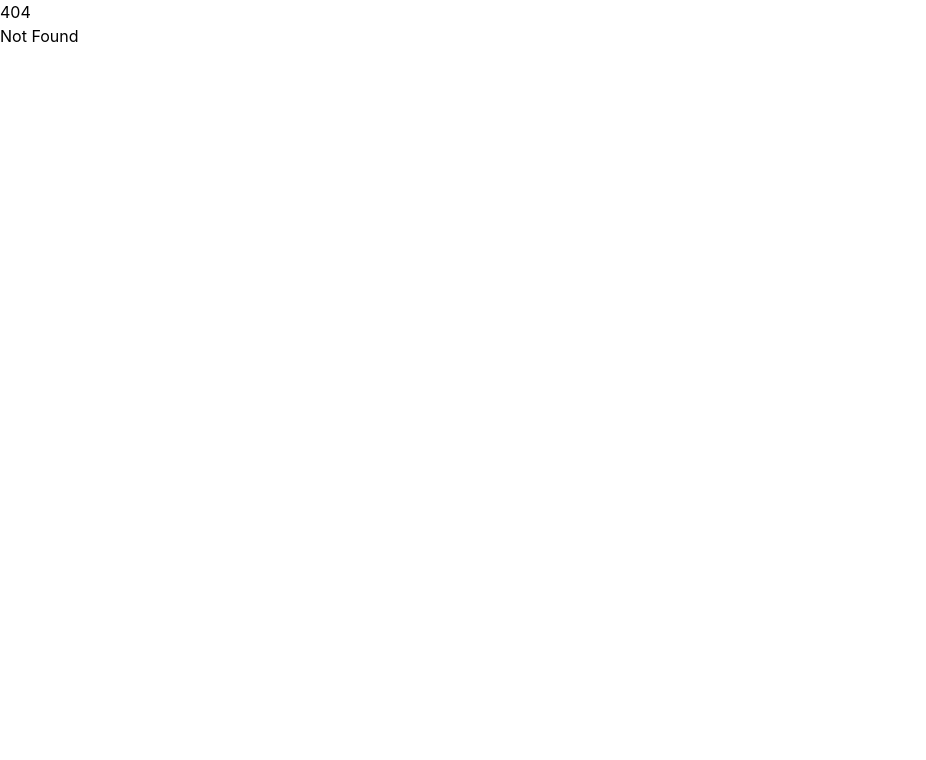
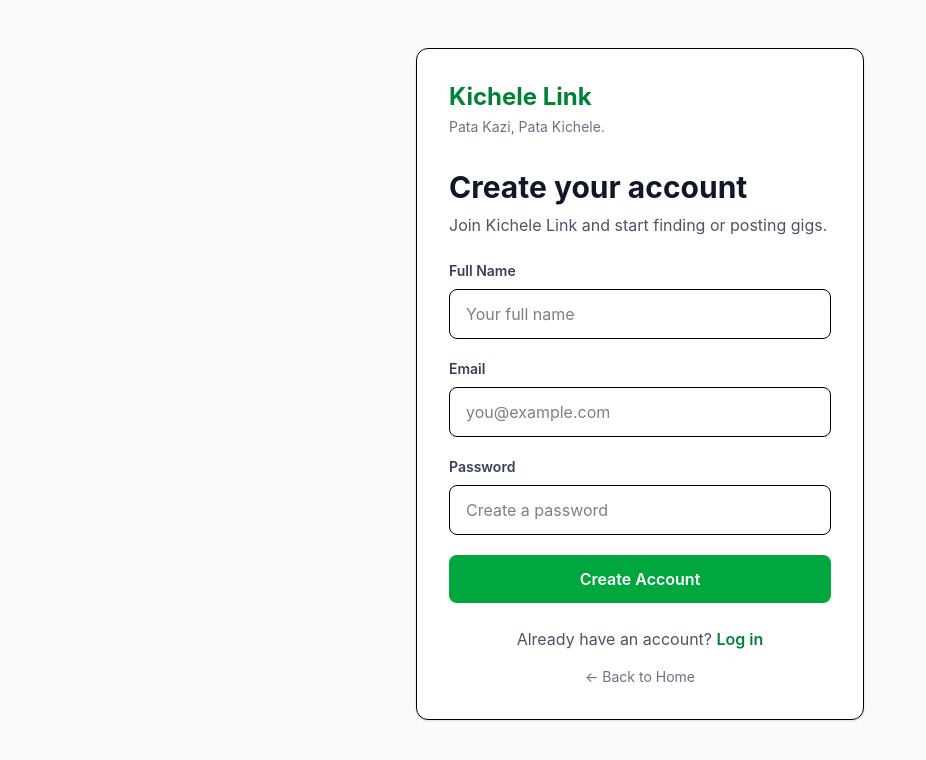
Before and after one commit to astrocuske/kichele-link, a SvelteKit app: page /signup in a window 1280 px wide. Before the commit this address had no page. Shown: the top 760 px of the page, without its empty margins (0-926 px from the left). Built offline with nearby package versions, Linux system fonts and the light colour scheme.

Commit message:
Add login and signup pages

```diff
--- a/src/routes/+page.svelte
+++ b/src/routes/+page.svelte
@@ -1,3 +1,37 @@
+<script lang="ts">
+	type Gig = {
+		id: number;
+		title: string;
+		category: string;
+		pay: string;
+		location: string;
+	};
+
+	const gigs: Gig[] = [
+		{
+			id: 1,
+			title: 'Help with House Cleaning',
+			category: 'Cleaning',
+			pay: 'KSh 800',
+			location: 'Nakuru'
+		},
+		{
+			id: 2,
+			title: 'Computer Setup',
+			category: 'Technology',
+			pay: 'KSh 1,500',
+			location: 'Nakuru'
+		},
+		{
+			id: 3,
+			title: 'Deliver Documents',
+			category: 'Delivery',
+			pay: 'KSh 500',
+			location: 'Gilgil'
+		}
+	];
+</script>
+
 <svelte:head>
 	<title>Kichele Link — Pata Kazi, Pata Kichele</title>
 	<meta
@@ -6,52 +40,28 @@
 	/>
 </svelte:head>
 
-<script lang="ts">
-	type Gig = {
-		title: string;
-		category: string;
-		pay: string;
-		location: string;
-	};
-
-	const gigs: Gig[] = [
-		{
-			title: 'Help with House Cleaning',
-			category: 'Cleaning',
-			pay: 'KSh 800',
-			location: 'Nakuru'
-		},
-		{
-			title: 'Computer Setup',
-			category: 'Technology',
-			pay: 'KSh 1,500',
-			location: 'Nakuru'
-		},
-		{
-			title: 'Deliver Documents',
-			category: 'Delivery',
-			pay: 'KSh 500',
-			location: 'Gilgil'
-		}
-	];
-</script>
-
 <div class="min-h-screen bg-gray-50">
 	<header class="border-b bg-white">
 		<div class="mx-auto flex max-w-6xl items-center justify-between px-6 py-4">
-			<div>
+			<a href="/" class="block">
 				<h1 class="text-2xl font-bold text-green-700">Kichele Link</h1>
 				<p class="text-sm text-gray-500">Pata Kazi, Pata Kichele.</p>
-			</div>
+			</a>
 
 			<div class="flex gap-3">
-				<button class="rounded-lg px-4 py-2 text-gray-700 hover:bg-gray-100">
+				<a
+					href="/login"
+					class="rounded-lg px-4 py-2 text-gray-700 hover:bg-gray-100"
+				>
 					Log in
-				</button>
+				</a>
 
-				<button class="rounded-lg bg-green-600 px-4 py-2 font-semibold text-white hover:bg-green-700">
+				<a
+					href="/signup"
+					class="rounded-lg bg-green-600 px-4 py-2 font-semibold text-white hover:bg-green-700"
+				>
 					Sign up
-				</button>
+				</a>
 			</div>
 		</div>
 	</header>
@@ -68,20 +78,29 @@
 			</p>
 
 			<div class="mt-8 flex justify-center gap-4">
-				<button class="rounded-lg bg-green-600 px-6 py-3 font-semibold text-white hover:bg-green-700">
+				<a
+					href="/gigs"
+					class="rounded-lg bg-green-600 px-6 py-3 font-semibold text-white hover:bg-green-700"
+				>
 					Find Gigs
-				</button>
+				</a>
 
-				<button class="rounded-lg border border-green-600 px-6 py-3 font-semibold text-green-700 hover:bg-green-50">
+				<a
+					href="/post-gig"
+					class="rounded-lg border border-green-600 px-6 py-3 font-semibold text-green-700 hover:bg-green-50"
+				>
 					Post a Gig
-				</button>
+				</a>
 			</div>
 		</section>
 
 		<section class="mt-14">
 			<div class="mb-6 flex items-center justify-between">
 				<h3 class="text-2xl font-bold text-gray-900">Available Gigs</h3>
-				<span class="text-sm text-gray-500">{gigs.length} gigs</span>
+
+				<span class="text-sm text-gray-500">
+					{gigs.length} gigs
+				</span>
 			</div>
 
 			<div class="grid gap-5 md:grid-cols-3">
@@ -93,16 +112,25 @@
 							{gig.category}
 						</span>
 
-						<h4 class="mt-4 text-lg font-bold text-gray-900">{gig.title}</h4>
+						<h4 class="mt-4 text-lg font-bold text-gray-900">
+							{gig.title}
+						</h4>
 
-						<p class="mt-2 text-gray-500">📍 {gig.location}</p>
+						<p class="mt-2 text-gray-500">
+							📍 {gig.location}
+						</p>
 
 						<div class="mt-5 flex items-center justify-between">
-							<strong class="text-lg text-green-700">{gig.pay}</strong>
+							<strong class="text-lg text-green-700">
+								{gig.pay}
+							</strong>
 
-							<button class="rounded-lg bg-gray-900 px-4 py-2 text-sm font-semibold text-white">
+							<a
+								href={`/gigs/${gig.id}`}
+								class="rounded-lg bg-gray-900 px-4 py-2 text-sm font-semibold text-white hover:bg-gray-800"
+							>
 								View Gig
-							</button>
+							</a>
 						</div>
 					</article>
 				{/each}
--- /dev/null
+++ b/src/routes/login/+page.svelte
@@ -0,0 +1,114 @@
+<script lang="ts">
+	let email = '';
+	let password = '';
+
+	function handleLogin() {
+		console.log('Login:', {
+			email,
+			password
+		});
+
+		alert('Login form submitted.');
+	}
+</script>
+
+<svelte:head>
+	<title>Log In | Kichele Link</title>
+	<meta
+		name="description"
+		content="Log in to your Kichele Link account."
+	/>
+</svelte:head>
+
+<div class="min-h-screen bg-gray-50 px-6 py-12">
+	<div class="mx-auto max-w-md">
+		<div class="rounded-xl border bg-white p-8 shadow-sm">
+			<a
+				href="/"
+				class="text-2xl font-bold text-green-700"
+			>
+				Kichele Link
+			</a>
+
+			<p class="mt-1 text-sm text-gray-500">
+				Pata Kazi, Pata Kichele.
+			</p>
+
+			<h1 class="mt-8 text-3xl font-bold text-gray-900">
+				Welcome back
+			</h1>
+
+			<p class="mt-2 text-gray-600">
+				Log in to find gigs or manage your work.
+			</p>
+
+			<form
+				onsubmit={(event) => {
+					event.preventDefault();
+					handleLogin();
+				}}
+				class="mt-6 space-y-5"
+			>
+				<div>
+					<label
+						for="email"
+						class="mb-2 block text-sm font-semibold text-gray-700"
+					>
+						Email
+					</label>
+
+					<input
+						id="email"
+						bind:value={email}
+						type="email"
+						placeholder="you@example.com"
+						required
+						class="w-full rounded-lg border px-4 py-3 outline-none focus:border-green-600"
+					/>
+				</div>
+
+				<div>
+					<label
+						for="password"
+						class="mb-2 block text-sm font-semibold text-gray-700"
+					>
+						Password
+					</label>
+
+					<input
+						id="password"
+						bind:value={password}
+						type="password"
+						placeholder="Your password"
+						required
+						class="w-full rounded-lg border px-4 py-3 outline-none focus:border-green-600"
+					/>
+				</div>
+
+				<button
+					type="submit"
+					class="w-full rounded-lg bg-green-600 px-4 py-3 font-semibold text-white hover:bg-green-700"
+				>
+					Log In
+				</button>
+			</form>
+
+			<p class="mt-6 text-center text-gray-600">
+				Don't have an account?
+				<a
+					href="/signup"
+					class="font-semibold text-green-700 hover:underline"
+				>
+					Sign up
+				</a>
+			</p>
+
+			<a
+				href="/"
+				class="mt-4 block text-center text-sm text-gray-500 hover:text-gray-900"
+			>
+				← Back to Home
+			</a>
+		</div>
+	</div>
+</div>
--- /dev/null
+++ b/src/routes/signup/+page.svelte
@@ -0,0 +1,135 @@
+<script lang="ts">
+	let name = '';
+	let email = '';
+	let password = '';
+
+	function handleSignup() {
+		console.log('Sign up:', {
+			name,
+			email,
+			password
+		});
+
+		alert(`Welcome to Kichele Link, ${name}!`);
+	}
+</script>
+
+<svelte:head>
+	<title>Sign Up | Kichele Link</title>
+	<meta
+		name="description"
+		content="Create your Kichele Link account."
+	/>
+</svelte:head>
+
+<div class="min-h-screen bg-gray-50 px-6 py-12">
+	<div class="mx-auto max-w-md">
+		<div class="rounded-xl border bg-white p-8 shadow-sm">
+			<a
+				href="/"
+				class="text-2xl font-bold text-green-700"
+			>
+				Kichele Link
+			</a>
+
+			<p class="mt-1 text-sm text-gray-500">
+				Pata Kazi, Pata Kichele.
+			</p>
+
+			<h1 class="mt-8 text-3xl font-bold text-gray-900">
+				Create your account
+			</h1>
+
+			<p class="mt-2 text-gray-600">
+				Join Kichele Link and start finding or posting gigs.
+			</p>
+
+			<form
+				onsubmit={(event) => {
+					event.preventDefault();
+					handleSignup();
+				}}
+				class="mt-6 space-y-5"
+			>
+				<div>
+					<label
+						for="name"
+						class="mb-2 block text-sm font-semibold text-gray-700"
+					>
+						Full Name
+					</label>
+
+					<input
+						id="name"
+						bind:value={name}
+						type="text"
+						placeholder="Your full name"
+						required
+						class="w-full rounded-lg border px-4 py-3 outline-none focus:border-green-600"
+					/>
+				</div>
+
+				<div>
+					<label
+						for="email"
+						class="mb-2 block text-sm font-semibold text-gray-700"
+					>
+						Email
+					</label>
+
+					<input
+						id="email"
+						bind:value={email}
+						type="email"
+						placeholder="you@example.com"
+						required
+						class="w-full rounded-lg border px-4 py-3 outline-none focus:border-green-600"
+					/>
+				</div>
+
+				<div>
+					<label
+						for="password"
+						class="mb-2 block text-sm font-semibold text-gray-700"
+					>
+						Password
+					</label>
+
+					<input
+						id="password"
+						bind:value={password}
+						type="password"
+						placeholder="Create a password"
+						required
+						minlength="6"
+						class="w-full rounded-lg border px-4 py-3 outline-none focus:border-green-600"
+					/>
+				</div>
+
+				<button
+					type="submit"
+					class="w-full rounded-lg bg-green-600 px-4 py-3 font-semibold text-white hover:bg-green-700"
+				>
+					Create Account
+				</button>
+			</form>
+
+			<p class="mt-6 text-center text-gray-600">
+				Already have an account?
+				<a
+					href="/login"
+					class="font-semibold text-green-700 hover:underline"
+				>
+					Log in
+				</a>
+			</p>
+
+			<a
+				href="/"
+				class="mt-4 block text-center text-sm text-gray-500 hover:text-gray-900"
+			>
+				← Back to Home
+			</a>
+		</div>
+	</div>
+</div>
```
